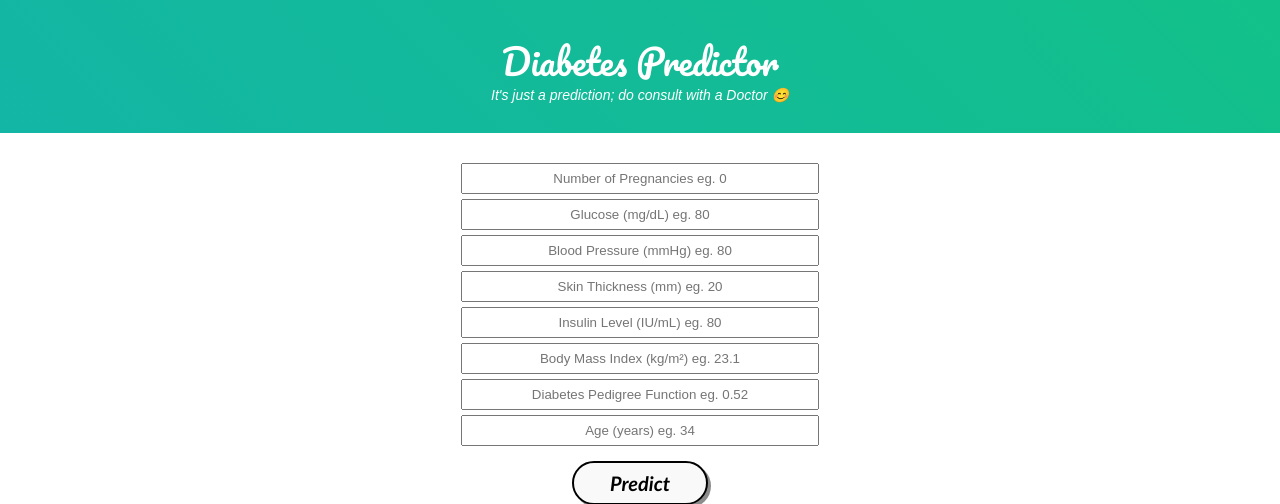
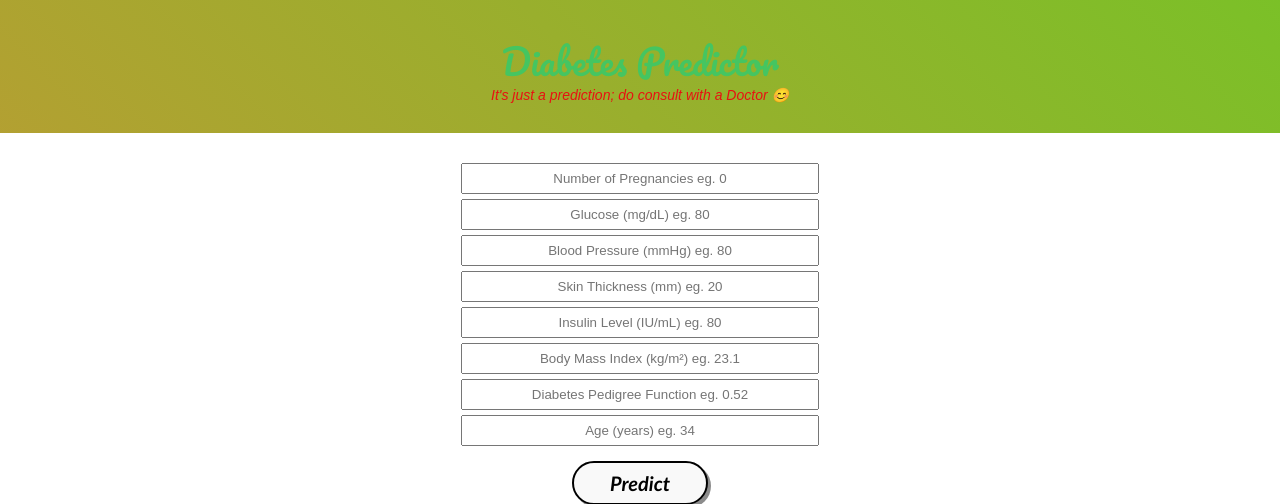
Before and after one commit to Satyamt2001/FRT-Project, a Flask app: page / in a window 1280 px wide. Shown: the top 504 px of the page. Run offline with Flask 2, Linux system fonts and the light colour scheme; parts of the project's set-up code (start-up, migrations or seed data) failed here and were passed over; some libraries are stand-ins or nearby versions.

Commit message:
Update styles.css

```diff
--- a/static/styles.css
+++ b/static/styles.css
@@ -18,7 +18,7 @@ body{
 .container{
     padding: 30px;
 	position: relative;
-	background: linear-gradient(45deg, #1a45a1, #14afb4, #11cc6f);
+	background: linear-gradient(45deg, #96a5c5, #d18f37, #45df1e);
 	background-size: 500% 500%;
 	animation: change-gradient 10s ease-in-out infinite;
 }
@@ -39,14 +39,14 @@ body{
 }
 
 .heading_font{
-    color: #ffffff;
+        color: #45c561;
 	font-family: 'Pacifico', cursive;
 	font-size: 35px;
 	font-weight: normal;
 }
 
 .description p{
-	color: #ffffff;
+	color: #e71212;
     font-style: italic;
     font-size: 14px;
     margin: -5px 0 0;
```
